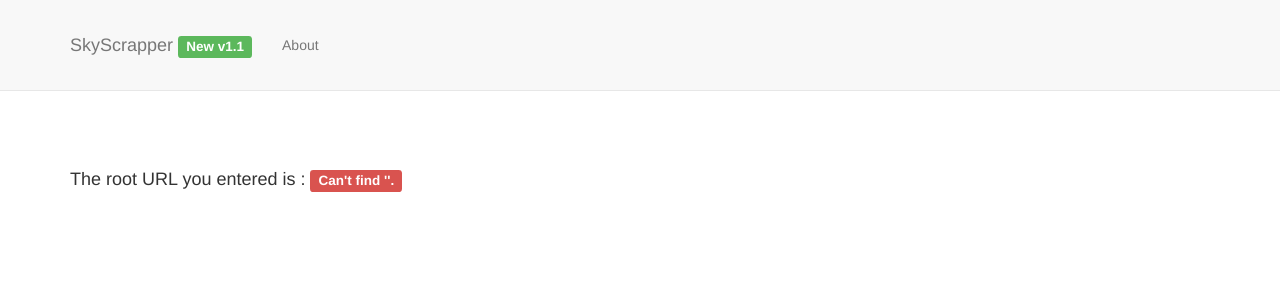
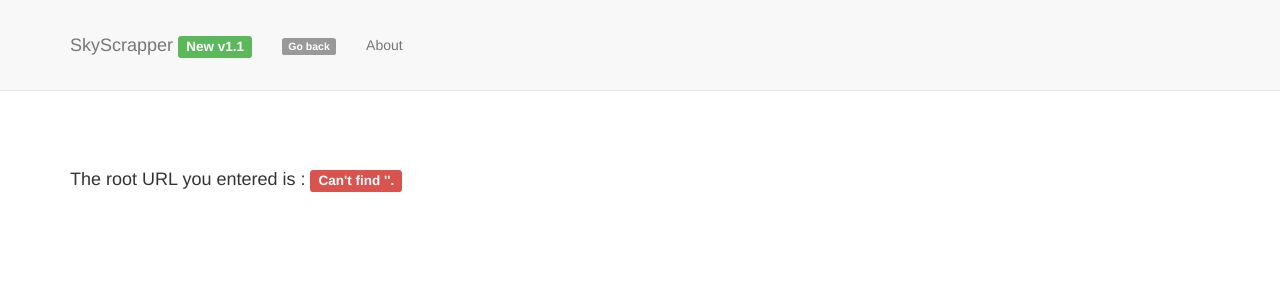
Before and after one commit to jszalkowski/SkyScrapper, a PHP site: page /scrape.php in a window 1280 px wide. Shown: the top 300 px of the page. Run offline with PHP 8.4, Linux system fonts and the light colour scheme; data that the repository does not hold is empty.

Commit message:
back button
a back button to start new session

```diff
--- a/scrape.php
+++ b/scrape.php
@@ -31,7 +31,9 @@ $url=$_POST['url'];
       <ul class="nav navbar-nav">
         <!-- Hidden li included to remove active class from about link when scrolled up past about section -->
         <li class="hidden"> <a href="#page-top"></a> </li>
+        <li class="page-scroll"> <a href="index.html"><span class="label label-default">Go back</span></a> </li>
         <li class="page-scroll"> <a href="#about">About</a> </li>
+
       </ul>
 
     </div>
```
